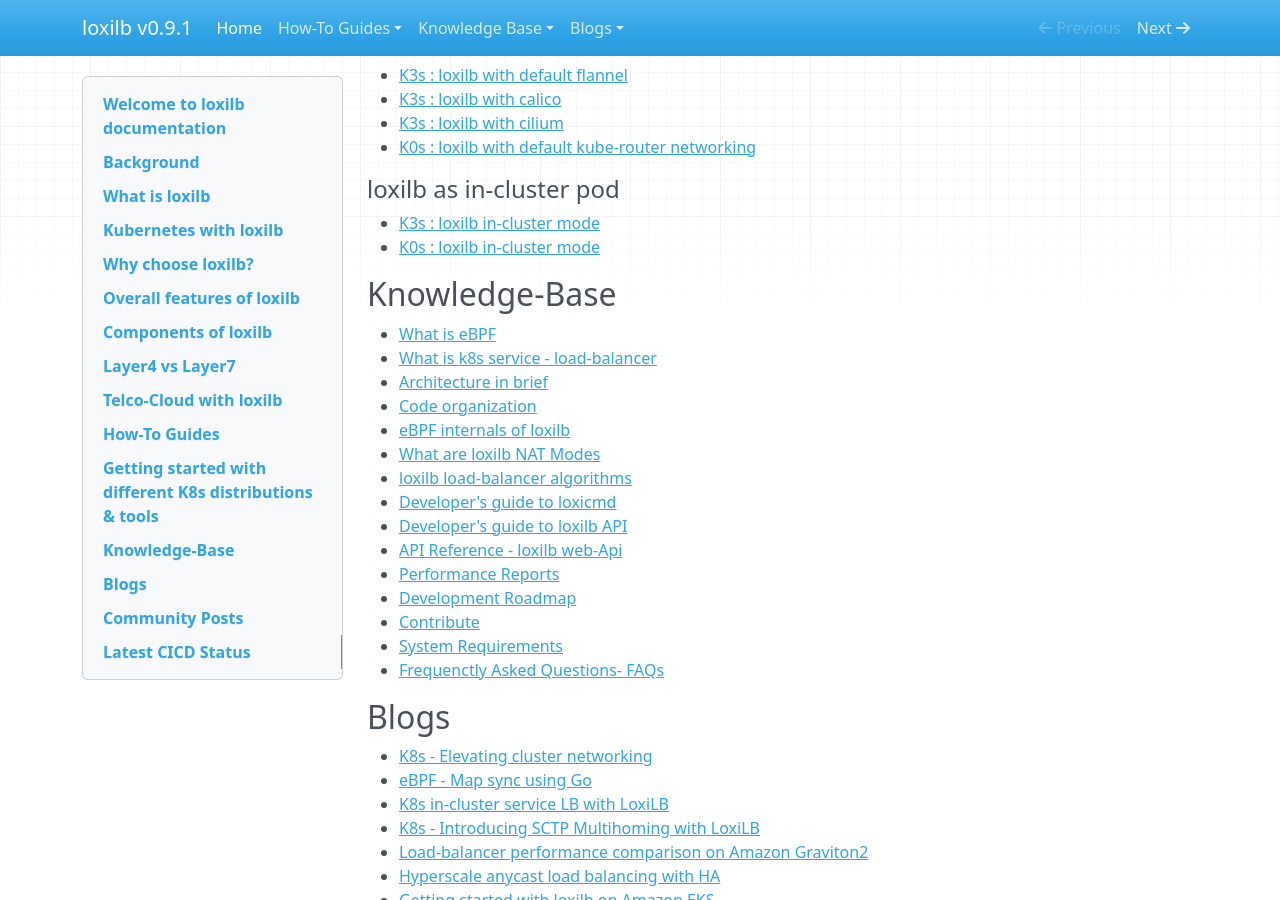
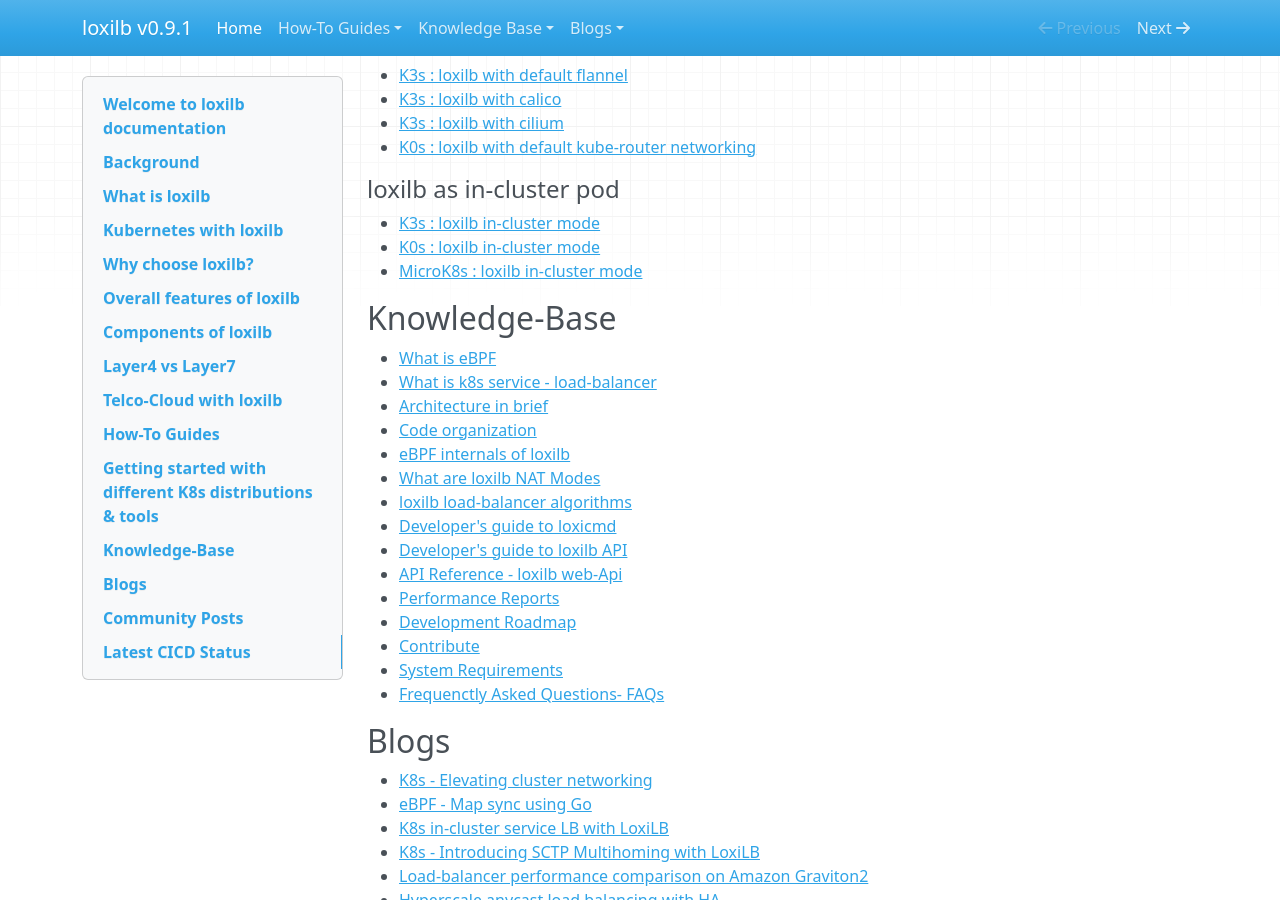
Before and after one commit to loxilb-io/loxilbdocs, an MkDocs documentation site: the page built from docs/index.md, in a window 1280 px wide and 900 px high, scrolled down 3451 px. Built offline with MkDocs 1.6.1, drawn with Linux system fonts in a browser that asks for light colours; nearby versions of some CDN libraries.

Commit message:
Update index.md

```diff
--- a/docs/index.md
+++ b/docs/index.md
@@ -96,6 +96,7 @@
 #### loxilb as in-cluster pod
 - [K3s : loxilb in-cluster mode](k3s_quick_start_incluster.md)
 - [K0s : loxilb in-cluster mode](k0s_quick_start_incluster.md)
+- [MicroK8s : loxilb in-cluster mode](microk8s_quick_start_incluster.md)
 
 ## Knowledge-Base
 - [What is eBPF](ebpf.md)
```
